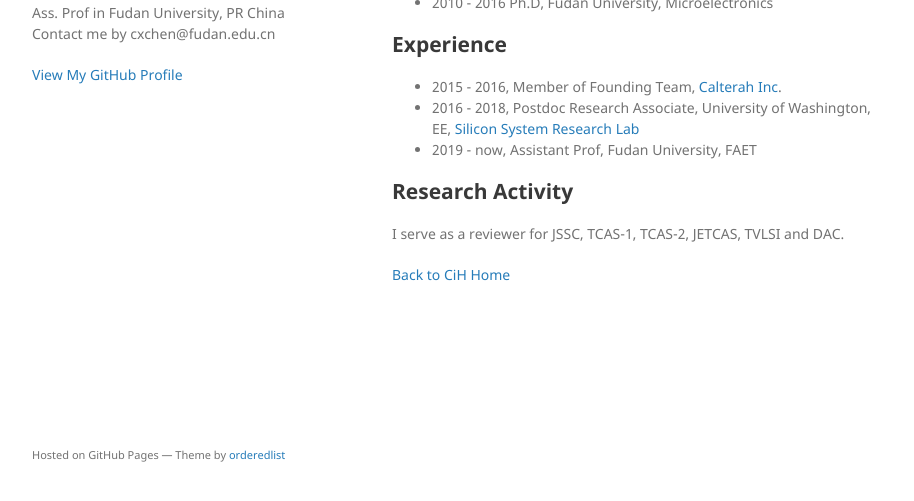
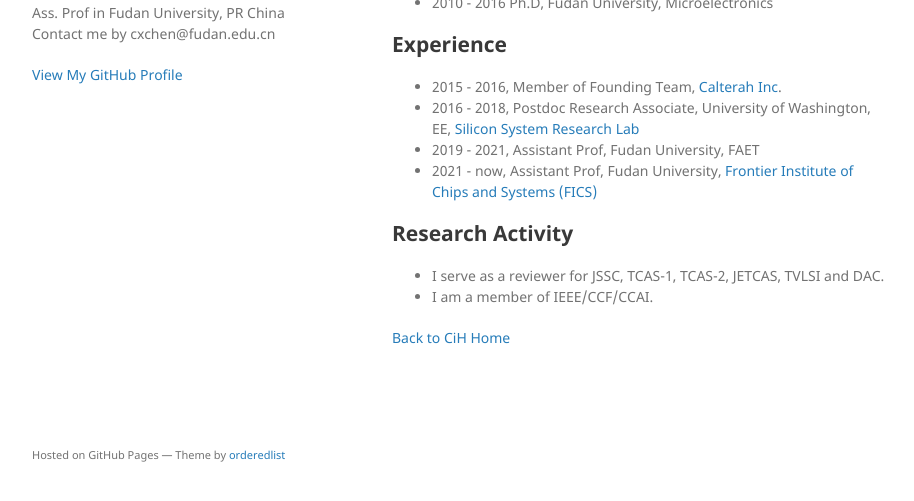
Before and after one commit to cihlab/cihlab.github.io, a Jekyll site: the page built from cxchen.md, in a window 1280 px wide, cut to the strip 366-867 px from the top of the page. Shown: the whole strip, without its empty margins (178-1092 px from the left). Built offline with Jekyll 4.4.1, drawn with Linux system fonts in a browser that asks for light colours; our own code applies the rules of GitHub Pages for plain Markdown files.

Commit message:
Update cxchen.md

```diff
--- a/cxchen.md
+++ b/cxchen.md
@@ -16,10 +16,12 @@ layout: default
 
 * 2015 - 2016, Member of Founding Team, [Calterah Inc](http://www.calterah.com/).
 * 2016 - 2018, Postdoc Research Associate, University of Washington, EE, [Silicon System Research Lab](http://labs.ece.uw.edu/ssrl/ssrl_website/Home.html)
-* 2019 - now,  Assistant Prof, Fudan University, FAET
+* 2019 - 2021,  Assistant Prof, Fudan University, FAET
+* 2021 - now, Assistant Prof, Fudan University, [Frontier Institute of Chips and Systems (FICS)](http://fics.fudan.edu.cn)
 
 ## Research Activity
 
-I serve as a reviewer for JSSC, TCAS-1, TCAS-2, JETCAS, TVLSI and DAC.
+* I serve as a reviewer for JSSC, TCAS-1, TCAS-2, JETCAS, TVLSI and DAC.
+* I am a member of IEEE/CCF/CCAI.
 
 [Back to CiH Home](./)
```
